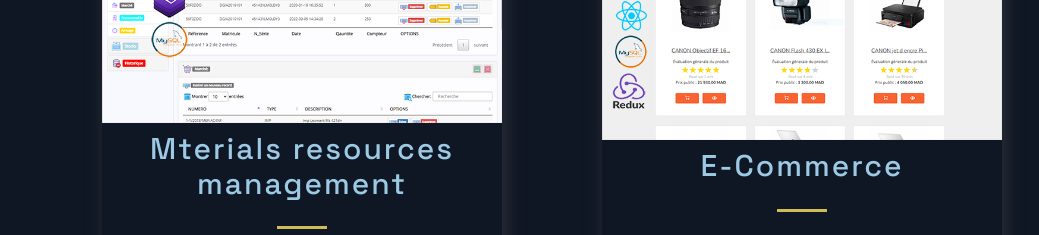
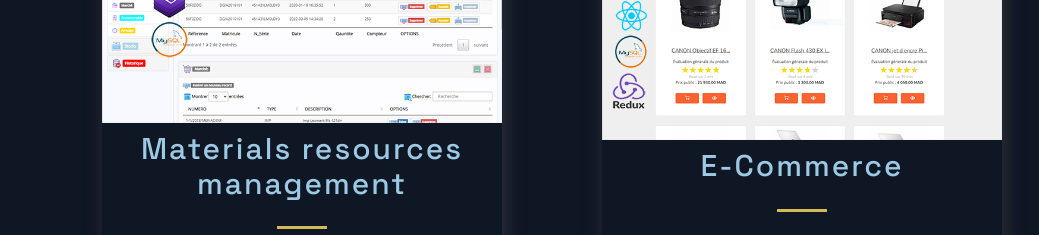
Before and after one commit to K-Ilyas/portfolio, a Next.js app: page / in a window 1280 px wide. Shown: the part 920-1155 px from the top of the page, without its empty margins (88-1127 px from the left). Built offline with nearby package versions, Linux system fonts and the light colour scheme.

Commit message:
Create constants.js

```diff
--- a/src/constants/constants.js
+++ b/src/constants/constants.js
@@ -1,6 +1,6 @@
 export const projects = [
   {
-    title: 'Mterials resources management',
+    title: 'Materials resources management',
     description: 'web admin application for materials resources management (toner, pc ,printer) ,the application allows the admin to keep track of materials and users requests for printers toners also the application give the ability to keep track of the most important changes in the database like updates and deletes',
     image: './images/ressource_managment.png',
     tags: ['php', 'MySql', 'Bootstrap'],
```
